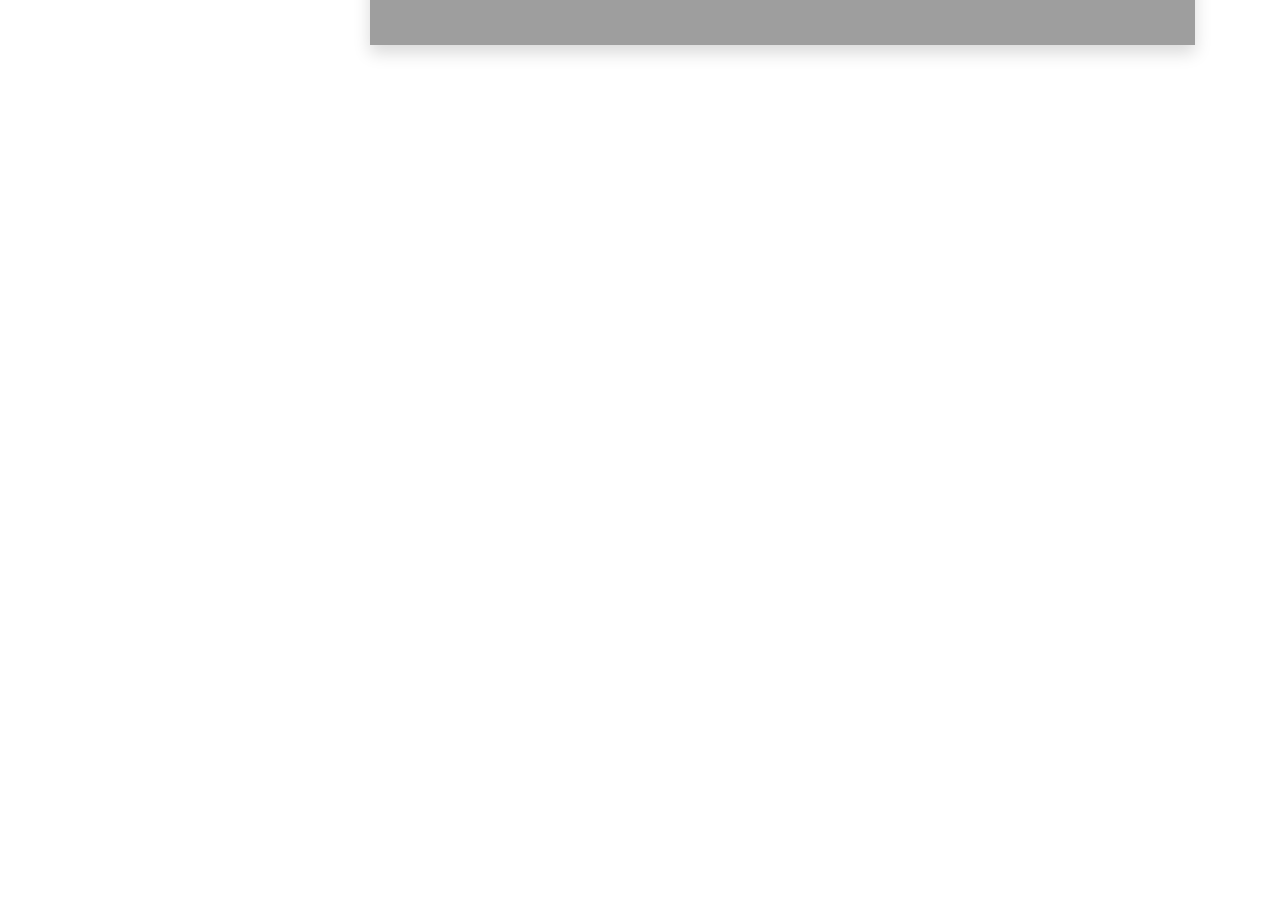
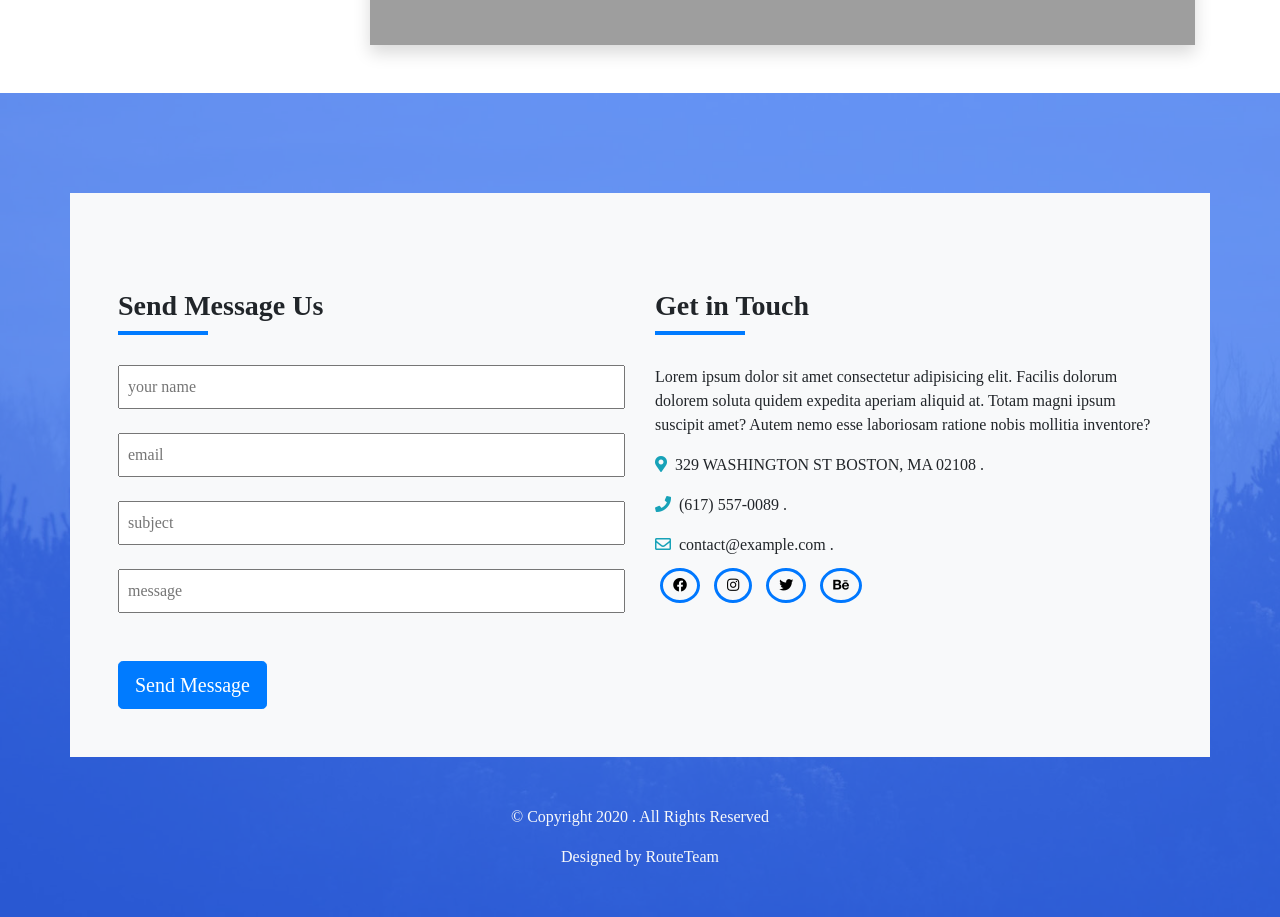
Before and after one commit to ALaa278/giftry-project, a plain HTML site: page index.html in a window 1280 px wide. Shown: the part 523-1440 px from the top of the page. Before the commit the page ends 800 px from the top, so only its background shows below. Drawn offline with Linux system fonts and the light colour scheme; grey boxes are pictures that could not be loaded.

Commit message:
footerPartAdded

```diff
--- a/css/index_style.css
+++ b/css/index_style.css
@@ -15,3 +15,36 @@ body
 {
     font-weight: 600;
 }
+
+
+.lastsec{
+    background-image: url(../images/img.jpg);
+    background-size: cover;
+    background-attachment: fixed;
+}
+h3{font-weight: 900;}
+
+.t7reekcont{
+padding: 100px 50px 0px 50px;
+
+}
+.layerr{width: 100%;
+ background-color: rgba(36, 105, 255, 0.7) }
+
+.social-icons a
+{
+    color: black;
+    padding:7px 10px;
+    border-radius: 50%;
+    font-size: .875rem;
+    margin: 5px;
+    border: 3px solid #0078ff;
+}
+a:hover i {color: #09c;}
+
+.badgee{  position: relative;display: flex;justify-content: center;align-items: center;}
+
+.borderr{width:90px;
+    height: 4px;
+    background: #007bff;
+margin-bottom: 30px;}
--- a/index.html
+++ b/index.html
@@ -88,6 +88,63 @@
 
 
 
+  <section id="contact" class="lastsec">
+    <div class="layerr ">
+        <div class="t7reekcont">
+
+            <div class="container cont bg-light p-5 ">
+
+                <div class="row">
+
+                    <div class="col-lg-6 ">
+                        <h3 class="pt-5" >Send Message Us</h3>
+                        <div class="borderr"></div>
+                        <input class="w-100 p-2 mb-4 text-muted" type="text" name="name" placeholder="your name">
+                        <input class="w-100 p-2 mb-4  text-muted" type="email" name="mail" placeholder="email">
+                        <input class="w-100 p-2 mb-4  text-muted" type="text" name="subject" placeholder="subject">
+                        <input class="w-100  mb-5 p-2  text-muted" type="text" name="msg" placeholder="message">
+
+                        <button type="submit" class="btn btn-primary btn-lg">Send Message</button>
+                    </div>
+
+                    <div class="col-lg-6">
+                        <h3 class="pt-5">Get in Touch</h3>
+                        <div class="borderr"></div>
+                        <p>Lorem ipsum dolor sit amet consectetur adipisicing elit. Facilis dolorum dolorem soluta quidem expedita aperiam aliquid at. Totam magni ipsum suscipit amet? Autem nemo esse laboriosam ratione nobis mollitia inventore?
+                        </p>
+                        <p class="socialp"> <i class="fas fa-map-marker-alt text-info mr-1"></i> 329 WASHINGTON ST BOSTON, MA 02108 . </p>
+                        <p class="socialp"> <i class="fas fa-phone text-info mr-1"></i> (617) 557-0089 . </p>
+                        <p class="socialp"> <i class="far fa-envelope text-info mr-1"></i> contact@example.com .</p>
+
+                        <div class="social-icons">
+                            <a href="#"> <i class="fab fa-facebook "></i></a>
+                            <a href="#"> <i class="fab fa-instagram "></i></a>
+                            <a href="#"> <i class="fab fa-twitter "></i></a>
+                            <a href="#"> <i class="fab fa-behance"></i></a>
+
+                        </div>
+
+                    </div>
+
+                </div>
+
+            </div>
+
+        </div>
+        <p class="text-center  text-light mt-5">© Copyright 2020 . All Rights Reserved</p>
+
+        <p class="text-center text-light pb-5 m-0"> Designed by RouteTeam</p>
+
+    </div>
+
+
+
+
+
+
+</section>
+
+
 
 </body>
 
```
Also changed, not shown: images/img.jpg (added).
